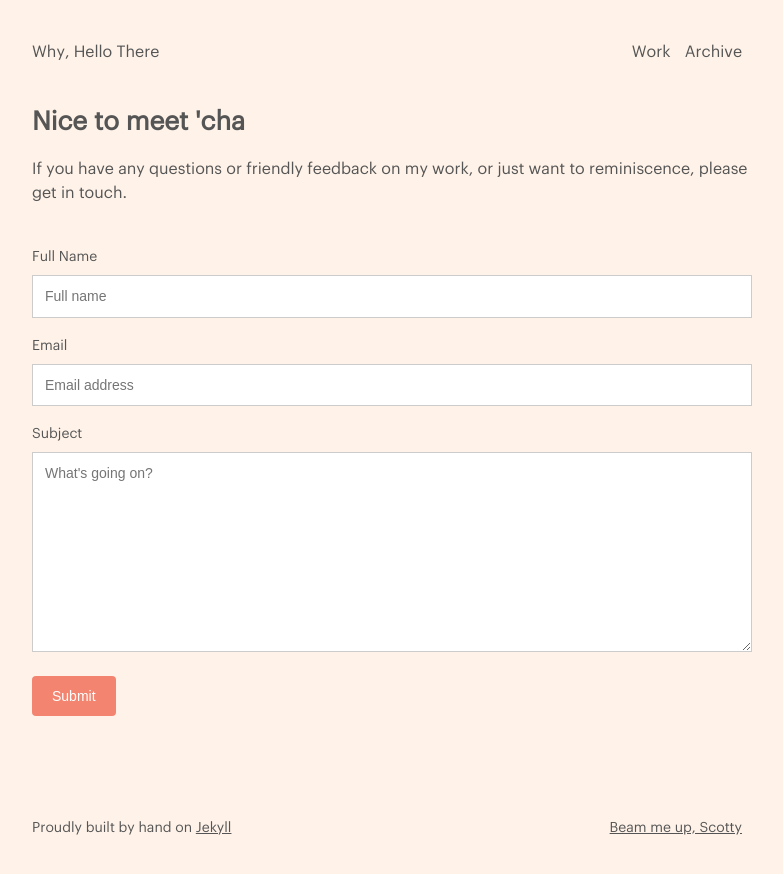
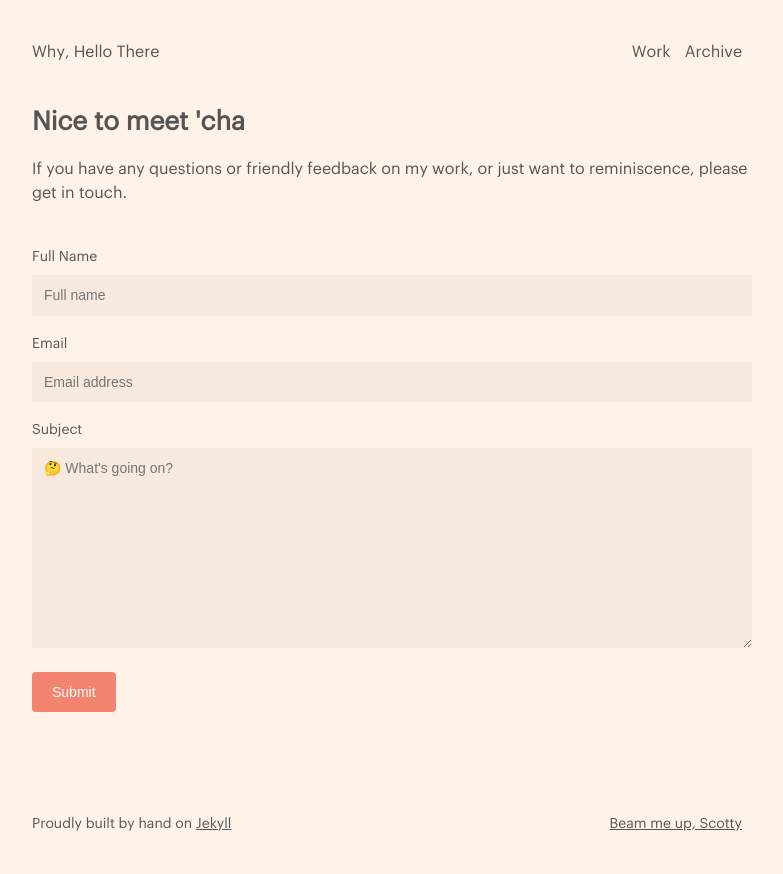
Before and after one commit to jonaschafer/jonaschafer.github.io, a Jekyll site: the page built from about.html, in a window 1280 px wide. Shown: the top 874 px of the page, without its empty margins (248-1031 px from the left). Built offline with Jekyll 4.4.1, drawn with Linux system fonts in a browser that asks for light colours.

Commit message:
more style tweaks, removed form class and instead rely on html5 form class

```diff
--- a/about.html
+++ b/about.html
@@ -7,7 +7,6 @@ title: Why, Hello There - Archive
 
 If you have any questions or friendly feedback on my work, or just want to reminiscence, please get in touch.
 
-<div class="form">
 <form action="action_page.php">
 
   <label for="fname">Full Name</label>
@@ -17,9 +16,8 @@ If you have any questions or friendly feedback on my work, or just want to remin
   <input type="text" id="email" name="email" placeholder="Email address">
 
   <label for="subject">Subject</label>
-    <textarea id="subject" name="subject" placeholder="What's going on?" style="height:200px"></textarea>
+  <textarea id="subject" name="subject" placeholder="🤔 What's going on?" style="height:200px"></textarea>
 
   <input type="submit" value="Submit">
 
 </form>
-</div>
--- a/assets/stylesheets/core/_form.scss
+++ b/assets/stylesheets/core/_form.scss
@@ -1,17 +1,31 @@
-.form {
+// How to
+// https://www.w3schools.com/howto/howto_css_contact_form.asp
+// https://www.w3schools.com/css/css_form.asp
+// https://www.w3schools.com/html/html_forms.asp
+
+form {
   margin-top: 40px;
   font-size: 14px;
 }
 
 /* inputs with type="text", select elements and textareas */
-input[type=text], select, textarea {
+input[type=text],
+select,
+textarea {
     width: 100%; /* Full width */
+    background-color: $peach-dark;
+    outline: none; /* removes blue outline */
     padding: 12px; /* height of boxes */
-    border: 1px solid #ccc; /* Gray border */
+    border: none;
     box-sizing: border-box; /* Make sure that padding and width stays in place */
     margin-top: 6px; /* Add a top margin */
     margin-bottom: 16px; /* Bottom margin */
     resize: vertical /* Allow the user to vertically resize the textarea (not horizontally) */
+}
+
+input[type=text]:focus,
+textarea:focus {
+  background-color: #ffffff;
 }
 
 /* button style */
```
Lines whose indentation alone changed are shown as unchanged.
